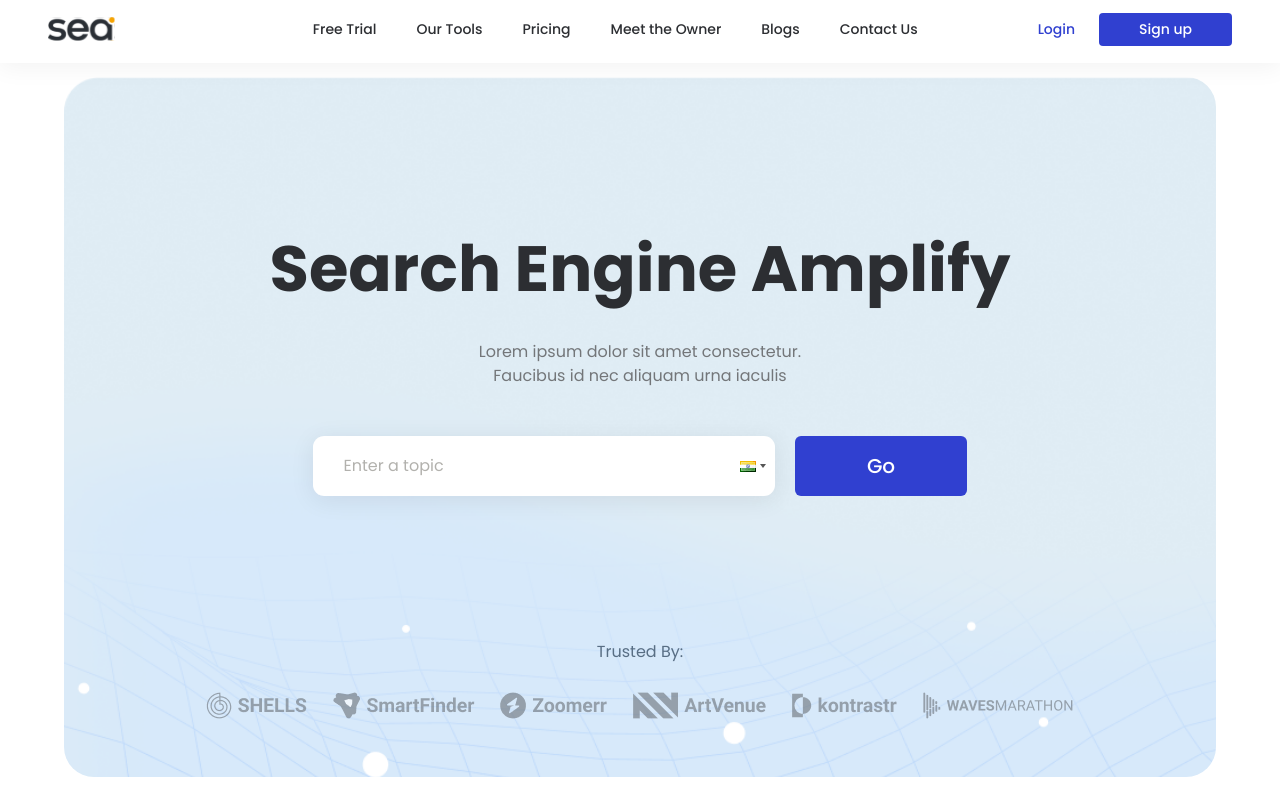
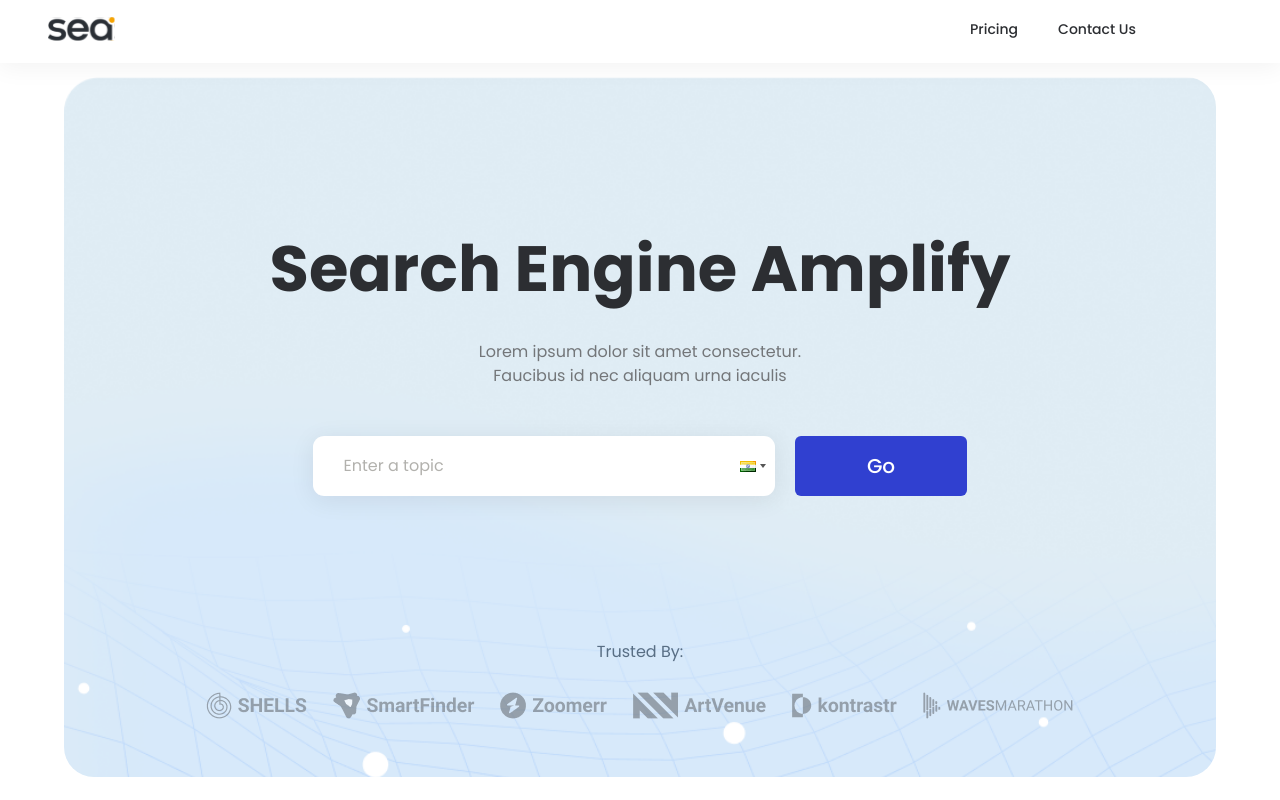
Before and after one commit to Codelinear/sea-project, a React (Create React App) app: page / in a window 1280 px wide. Shown: the top 800 px of the page. Built offline with nearby package versions, Linux system fonts and the light colour scheme.

Commit message:
Remove unecessary launch Navbar items

```diff
--- a/src/components/navbar/Navbar.jsx
+++ b/src/components/navbar/Navbar.jsx
@@ -49,32 +49,32 @@ const Navbar = () => {
                 >
                   <div class="ul mr16 ">
                     <ul class="unorders flex items-center flex-col">
-                      <li class="items">
+                      {/* <li class="items">
                         <Link onClick={scrollToTop} to={"/freetrail"}>
                           Free Trial
                         </Link>
-                      </li>
+                      </li> */}
 
-                      <li class="items">
+                      {/* <li class="items">
                         <Link onClick={scrollToTop} to={"/product"}>
                           Our Tools{" "}
                         </Link>
-                      </li>
+                      </li> */}
                       <li class="items">
                         <Link onClick={scrollToTop} to={"/price"}>
                           Pricing{" "}
                         </Link>
                       </li>
-                      <li class="items">
+                      {/* <li class="items">
                         <Link onClick={scrollToTop} to={"/owner"}>
                           Meet the Owner{" "}
                         </Link>
-                      </li>
-                      <li class="items">
+                      </li> */}
+                      {/* <li class="items">
                         <Link onClick={scrollToTop} to={"/blog"}>
                           Blogs{" "}
                         </Link>
-                      </li>
+                      </li> */}
                       <li class="items">
                         <Link onClick={scrollToTop} to={"/contact"}>
                           Contact Us{" "}
@@ -82,7 +82,7 @@ const Navbar = () => {
                       </li>
                     </ul>
                   </div>
-                  {token ? (
+                  {/* {token ? (
                     "logged in "
                   ) : (
                     <div class="nav-buttons flex items-center justify-center flex-col">
@@ -97,7 +97,7 @@ const Navbar = () => {
                         </Link>
                       </button>
                     </div>
-                  )}
+                  )} */}
                 </div>
               </>
               {/* ) : ( */}
@@ -122,34 +122,34 @@ const Navbar = () => {
               <div class="lists flex items-center justify-between">
                 <div class="ul mr-16 kl max-xl:mr-0">
                   <ul class="unorders flex items-center">
-                    <li class="items">
+                    {/* <li class="items">
                       <Link onClick={scrollToTop} to={"/freetrail"}>
                         Free Trial
                       </Link>
-                    </li>
+                    </li> */}
                     {/* <li class="items">
                   <Link to={"/"}>How it works</Link>
                 </li> */}
-                    <li class="items">
+                    {/* <li class="items">
                       <Link onClick={scrollToTop} to={"/product"}>
                         Our Tools
                       </Link>
-                    </li>
+                    </li> */}
                     <li class="items">
                       <Link onClick={scrollToTop} to={"/price"}>
                         Pricing
                       </Link>
                     </li>
-                    <li class="items">
+                    {/* <li class="items">
                       <Link onClick={scrollToTop} to={"/owner"}>
                         Meet the Owner
                       </Link>
-                    </li>
-                    <li class="items">
+                    </li> */}
+                    {/* <li class="items">
                       <Link onClick={scrollToTop} to={"/blog"}>
                         Blogs
                       </Link>
-                    </li>
+                    </li> */}
                     <li class="items">
                       <Link onClick={scrollToTop} to={"/contact"}>
                         Contact Us
@@ -157,7 +157,7 @@ const Navbar = () => {
                     </li>
                   </ul>
                 </div>
-                {token ? (
+                {/* {token ? (
                   <>
                     <div className="logout flex gap-10 items-center">
                       <div className="log">
@@ -204,7 +204,7 @@ const Navbar = () => {
                       </Link>
                     </button>
                   </div>
-                )}
+                )} */}
               </div>
             </div>
           </nav>
```
